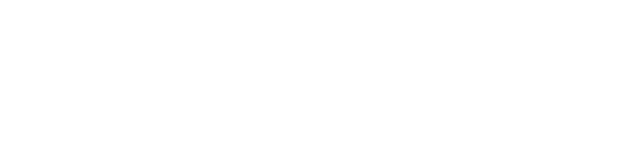
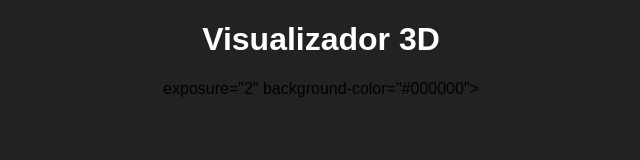
Before and after one commit to marcot0007/3077-tcm80x80, a plain HTML site: page index.html in a window 1280 px wide. Shown: the whole page, without its empty margins (319-959 px from the left). Drawn offline with Linux system fonts and the light colour scheme.

Commit message:
index.html

```diff
--- a/index.html
+++ b/index.html
@@ -3,18 +3,30 @@
 <head>
   <meta charset="UTF-8">
   <meta name="viewport" content="width=device-width, initial-scale=1.0">
-  <title>Modelo 3D - Novo</title>
+  <title>Modelo 3D Interativo</title>
   <script type="module" src="https://cdn.jsdelivr.net/npm/@google/model-viewer"></script>
   <style>
+    body {
+      text-align: center;
+      font-family: Arial, sans-serif;
+      background-color: #222; /* Ajuste de fundo da página */
+      margin: 0;
+    }
     model-viewer {
-      width: 100%; /* Largura 100% da tela */
-      height: 80vh; /* 80% da altura visível */
-      margin: 0 auto;
-      display: block;
+      width: 100%;
+      height: 80vh;
     }
   </style>
 </head>
 <body>
-  <model-viewer src="3077-tcm 80x80.glb" alt="Novo Modelo 3D" camera-controls auto-rotate background-color="#FFFFFF"></model-viewer>
+  <h1 style="color: white;">Visualizador 3D</h1>
+  <model-viewer
+    src="3077-tcm 80x80.glb"
+    camera-controls
+    auto-rotate
+    environment-image="photo_studio_01_1k.hdr"  <!-- Arquivo HDR -->
+    exposure="2"  <!-- Ajuste de exposição -->
+    background-color="#000000"> <!-- Cor de fundo -->
+  </model-viewer>
 </body>
 </html>
```
